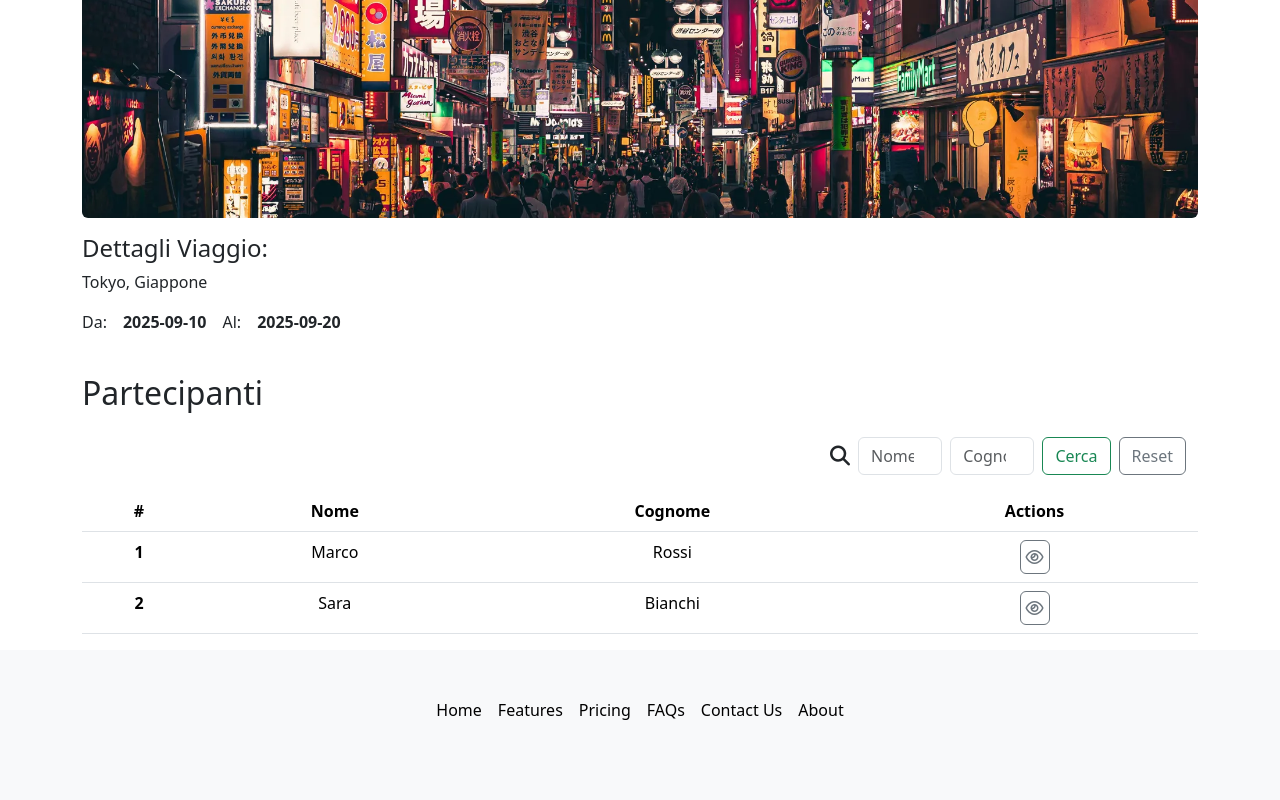
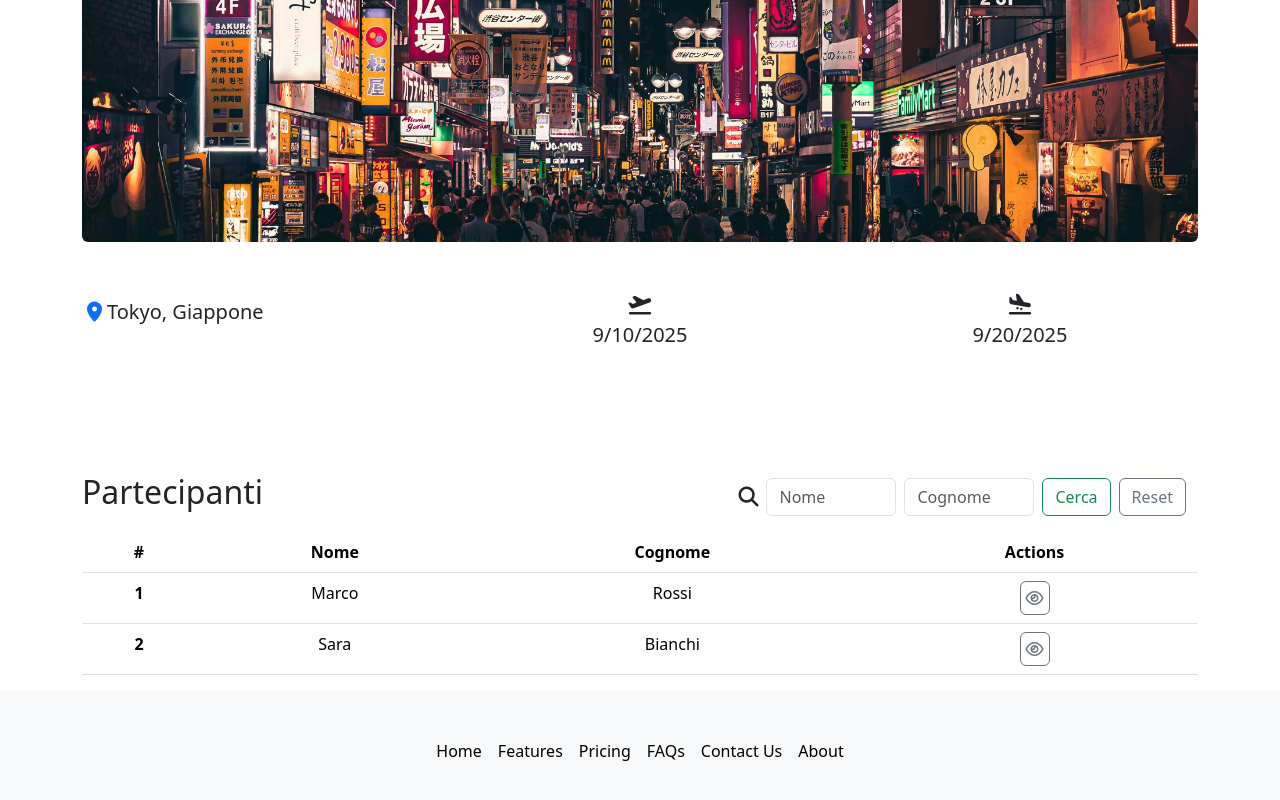
Before and after one commit to DavideCriscuolo/projectTeam, a React (Vite) app: page /trip/0 in a window 1280 px wide. Shown: the part 682-1482 px from the top of the page. Built offline with nearby package versions, Linux system fonts and the light colour scheme.

Commit message:
add minor styling to tripDetailsPage

```diff
--- a/index.html
+++ b/index.html
@@ -3,10 +3,10 @@
 
 <head>
   <meta charset="UTF-8" />
-  <link rel="icon" type="image/svg+xml" href="/vite.svg" />
+  <link rel="icon" type="image/svg+xml" href="/images/logo_resized.png" />
   <meta name="viewport" content="width=device-width, initial-scale=1.0" />
   <link rel="stylesheet" href="https://cdnjs.cloudflare.com/ajax/libs/font-awesome/7.0.0/css/all.min.css" integrity="sha512-DxV+EoADOkOygM4IR9yXP8Sb2qwgidEmeqAEmDKIOfPRQZOWbXCzLC6vjbZyy0vPisbH2SyW27+ddLVCN+OMzQ==" crossorigin="anonymous" referrerpolicy="no-referrer" />
-  <title>Vite + React</title>
+  <title>Boolando</title>
 </head>
 
 <body>
--- a/src/components/ListaViaggi.jsx
+++ b/src/components/ListaViaggi.jsx
@@ -5,8 +5,8 @@ export default function ListaViaggi({ viaggi }) {
   const [isHover, setIsHover] = useState(null);
   return (
     <>
-      <div className="container border border-primary mb-5">
-        <h4 className="text-center p-3"> Card Viaggi </h4>
+      <div className="container mb-5">
+        <h3 className="text-center p-3"> I nostri Viaggi attivi </h3>
         <div className="row row-cols-1 row-cols-sm-1 row-cols-md-2  row-cols-lg-3">
           {viaggi?.map((trip) => (
             <div key={trip.id} className="col p-3">
@@ -20,9 +20,8 @@ export default function ListaViaggi({ viaggi }) {
 
                   <>
                     <div
-                      className={`card-img-overlay d-flex justify-content-center align-items-center ${
-                        isHover === trip.id ? "overlay" : "hide"
-                      }`}
+                      className={`card-img-overlay d-flex justify-content-center align-items-center ${isHover === trip.id ? "overlay" : "hide"
+                        }`}
                       onMouseEnter={() => setIsHover(trip.id)}
                       onMouseLeave={() => setIsHover(null)}
                     >
--- a/src/components/SearchBar.jsx
+++ b/src/components/SearchBar.jsx
@@ -17,7 +17,7 @@ export default function SearchBar({ onSearch }) {
 
     return (
         <div className="container d-flex justify-content-end" role="search">
-            <form onSubmit={handleSearch} className="col-4 d-flex flex-direction-row align-items-center my-3">
+            <form onSubmit={handleSearch} className="col-6 d-flex flex-direction-row align-items-center my-3">
                 <i className="fa-solid fa-magnifying-glass fa-lg mx-2"></i>
                 <div className="position-relative me-2 w-50">
                     <input
--- a/src/pages/TripDetailsPage.jsx
+++ b/src/pages/TripDetailsPage.jsx
@@ -10,6 +10,13 @@ export default function TripDetailsPage() {
 
   const { nomeViaggio, destinazione, dataInizio, dataFine, img } =
     plannedTrips[id];
+  const startDate = new Date(dataInizio).toLocaleDateString();
+  const endDate = new Date(dataFine).toLocaleDateString();
+
+
+
+
+
 
   const partecipanti = participants.filter((element) => {
     if (element.idViaggio == id) {
@@ -34,24 +41,55 @@ export default function TripDetailsPage() {
 
   return (
     <>
-      <div className="container">
-        <p className="py-3 fs-1">Viaggio: <b className="">{nomeViaggio}</b></p>
-        <div className="py-4 row">
-          <div className="">
-            <img className="img-fluid rounded" src={img} alt="" />
+      <div className="mt-5 container">
+        <p className="py-3 fs-1 ">{nomeViaggio}</p>
+        <div className="card">
+
+          <div className="pb-5">
+
+
+            <img className="img-fluid rounded" src={img} alt="Trip Image" />
+
+            <div className="py-5">
+
+              <div className="row">
+                <div className="col-4 d-flex align-items-center">
+                  <p className="fs-5">
+                    <i className="fa-solid fa-location-dot text-primary">
+                    </i>{destinazione}
+                  </p>
                 </div>
-          <div className="py-3">
-            <h4>Dettagli Viaggio: </h4>
-            <p>{destinazione}</p>
-            <div className="d-flex gap-3">
-              Da: <b>{dataInizio}</b>
-              Al: <b>{dataFine}</b>
+                <div className="col-4 ">
+                  <div className="text-center d-flex fs-5 flex-column">
+                    <span className="fw-semibold">
+                      <i class="fa-solid fa-plane-departure"></i>
+                    </span>
+                    <span>{startDate}</span>
+
+                  </div>
+                </div>
+                <div className="col-4">
+                  <div className="text-center d-flex fs-5 flex-column">
+                    <span className="fw-semibold">
+                      <i class="fa-solid fa-plane-arrival"></i>
+                    </span>
+                    <span>{endDate}</span>
+
                   </div>
                 </div>
               </div>
 
-        <h2>Partecipanti</h2>
+
+            </div>
+          </div>
+        </div>
+
+        <div className="mt-3">
+          <div className="d-flex align-items-center">
+            <h2 className="align-middle">Partecipanti</h2>
             <SearchBar onSearch={handleSearch} />
+          </div>
+
           <table className="table">
             <thead>
               <tr>
@@ -84,6 +122,7 @@ export default function TripDetailsPage() {
             </tbody>
           </table>
         </div>
+      </div >
     </>
   );
 }
```
Lines whose indentation alone changed are shown as unchanged.
